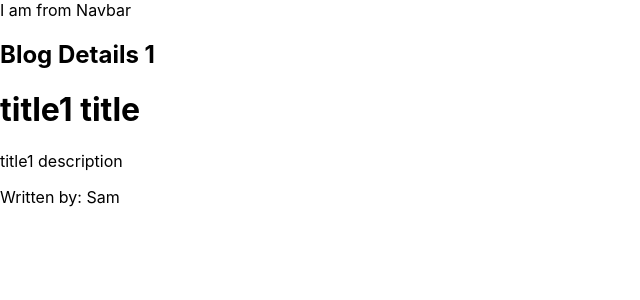
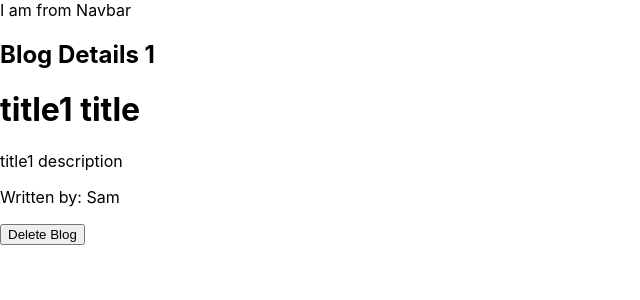
Before and after one commit to SampurnaC/react_blog_application, a React (Create React App) app: page /blogs/1 in a window 1280 px wide. Shown: the top 300 px of the page, without its empty margins (0-640 px from the left). Built offline with nearby package versions, Linux system fonts and the light colour scheme; data requests are answered from the project's data file.

Commit message:
add delete feature to each blogs from blog details page

```diff
--- a/src/BlogDetails.js
+++ b/src/BlogDetails.js
@@ -1,10 +1,18 @@
-import { useParams } from "react-router";
+import { useHistory, useParams } from "react-router";
 import useFetch from './useFetch';
 
 const BlogDetails = () => {
   const {id} = useParams();
   const {data:blog, pending, error} = useFetch('http://localhost:8000/blogs/' + id);
-  console.log(blog);
+  const history=useHistory();
+
+  const deleteBlog=()=>{
+    fetch('http://localhost:8000/blogs/' + blog.id, {
+      method: "DELETE"
+    }).then(()=>{
+      history.push('/');
+    })
+  }
   return (
     <div className="blog-details">
       <h2>Blog Details {id} </h2>
@@ -13,7 +21,8 @@
           <h1>{blog.title}</h1>
           <p>{blog.description}</p>
           <p>Written by: {blog.author}</p>
-          </div>
+          <button onClick={deleteBlog}>Delete Blog</button>
+        </div>
       )}
     </div>
   );
```
